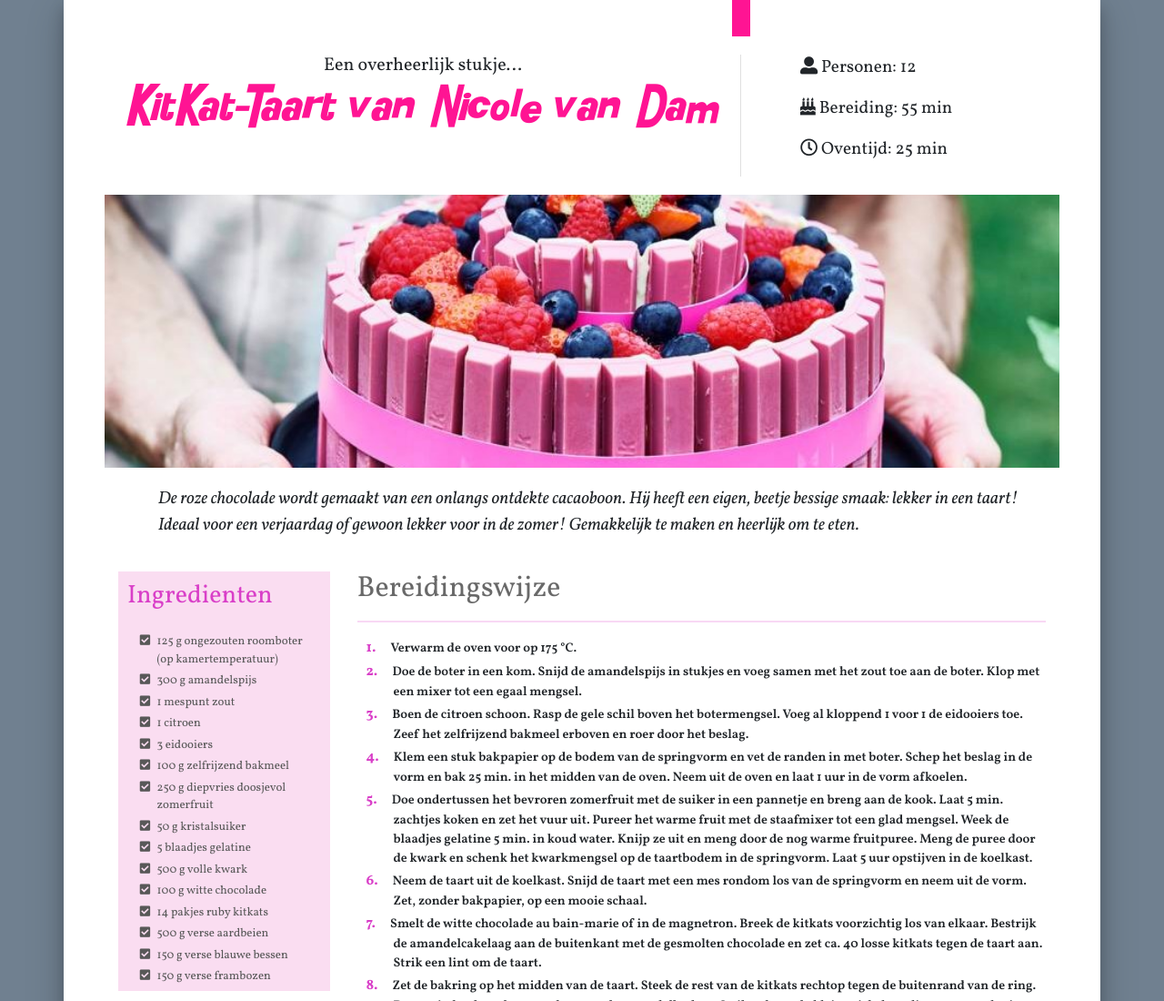
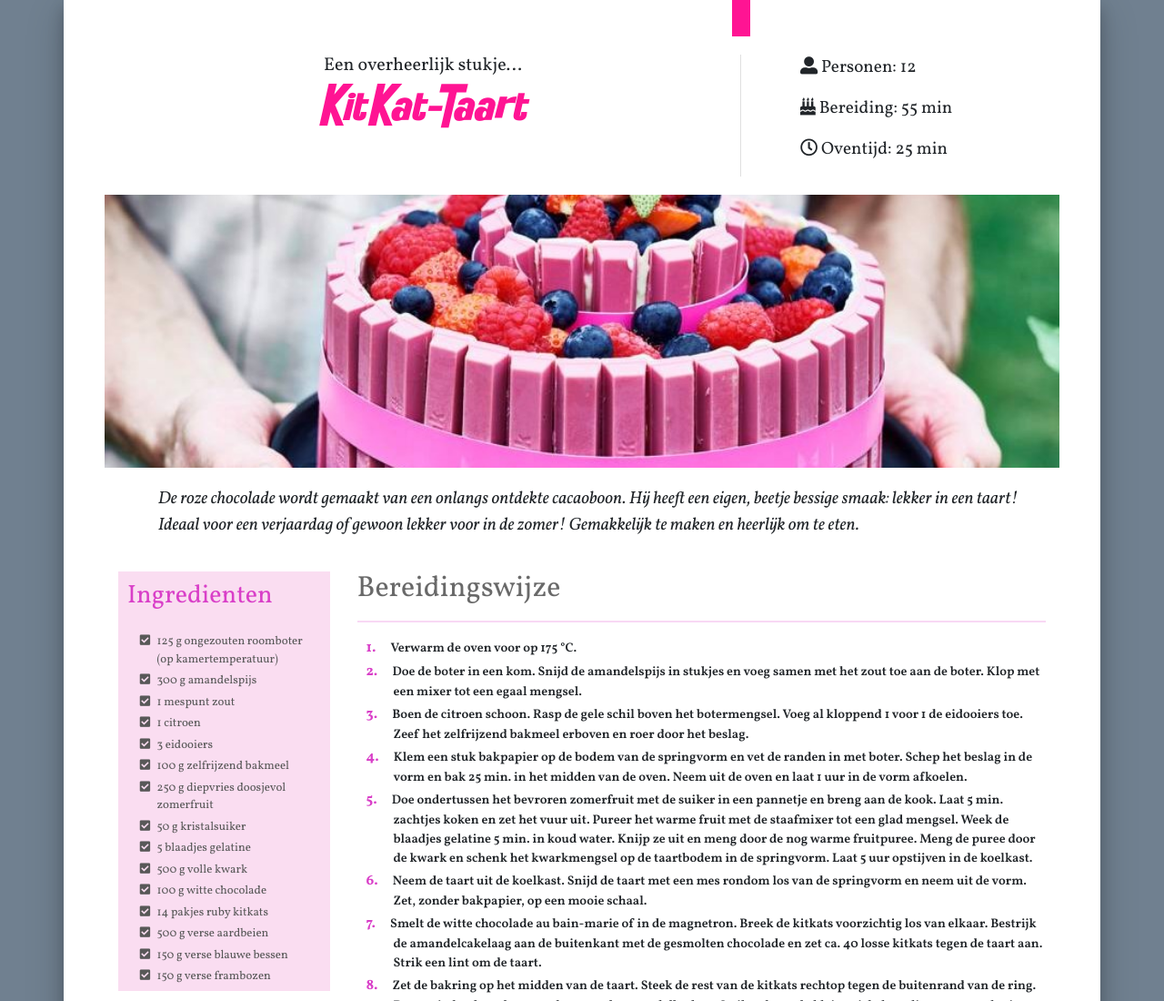
Before and after one commit to nikvd97/Les-03, a plain HTML site: page index.html in a window 1280 px wide. Shown: the top 1100 px of the page at 91% size. Drawn offline with nearby package versions, Linux system fonts and the light colour scheme.

Commit message:
title changed

```diff
--- a/index.html
+++ b/index.html
@@ -36,7 +36,7 @@
         <div class="row vdivide upper-margin">
             <div class="col-8 col-md-8 text-center">
                 <h5>Een overheerlijk stukje...</h5>
-                <h1>KitKat-Taart van Nicole van Dam</h1>
+                <h1>KitKat-Taart </h1>
             </div>
             <div class="col-4 col-md-4">
                 <div style="padding: 0px 50px">
```
